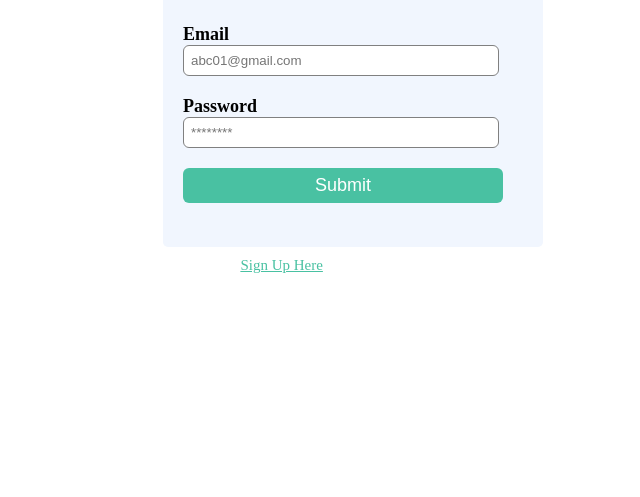
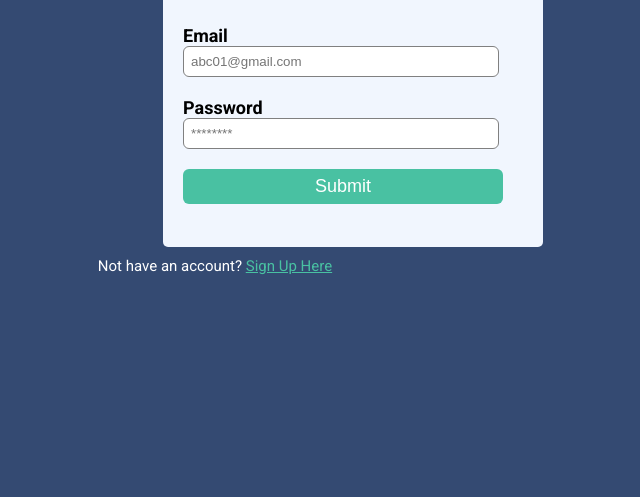
Before and after one commit to pks2906/Trading-Fleet, a plain HTML site: page login/login.html in a window 1280 px wide. Shown: the part 303-800 px from the top of the page, without its empty margins (425-1065 px from the left). Drawn offline with Linux system fonts and the light colour scheme; files whose address does not match are found by name.

Commit message:
Trading Fleet

```diff
--- a/login/style1.css
+++ b/login/style1.css
@@ -1,23 +1,4 @@
 
-Conversation opened. 1 unread message.
-
-Skip to content
-Using Gmail with screen readers
-1 of 12,728
-Fwd:
-Inbox
-
-Vikash Sinha <vikashsinha330@gmail.com>
-11:10 PM (0 minutes ago)
-to me
-
-
-
----------- Forwarded message ---------
-From: Vikash Sinha <vikashsinha330@gmail.com>
-Date: Tue, 27 Sept 2022 at 22:54
-Subject:
-To: pratik1971@gmail.com <pratik1971@gmail.com>
 
 
 body {
```
